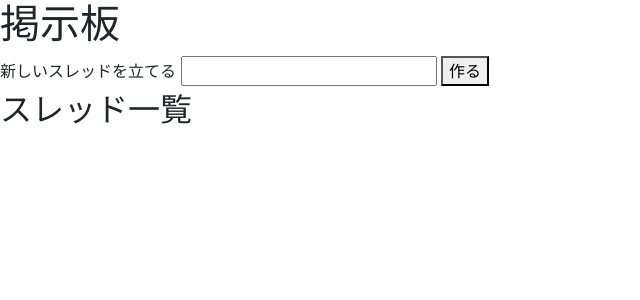
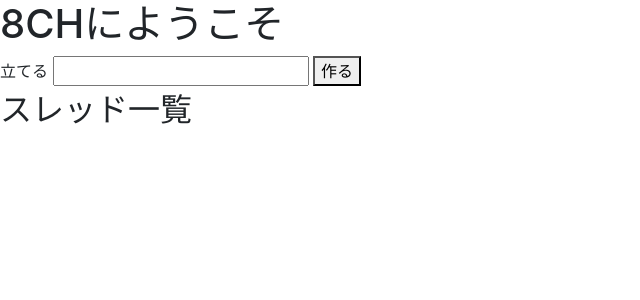
Before and after one commit to Usanezumi/8CH, a Flask app: page / in a window 1280 px wide. Shown: the top 300 px of the page, without its empty margins (0-640 px from the left). Run offline with Flask 2, Linux system fonts and the light colour scheme; data that the repository does not hold is empty; some libraries are stand-ins or nearby versions.

Commit message:
Update index.html

```diff
--- a/bbs-master/templates/index.html
+++ b/bbs-master/templates/index.html
@@ -1,9 +1,9 @@
 {% extends "layout.html" %}
 {% block content %}
-    <h1>掲示板</h1>
+    <h1>8CHにようこそ</h1>
 
     <form action="/thread" method="post">
-        <label for="thread">新しいスレッドを立てる</label>
+        <label for="thread">立てる</label>
         <input type="text" name="thread">
         <!-- <textarea name="article" rows="6" cols="100"></textarea>
         <p></p>
```
